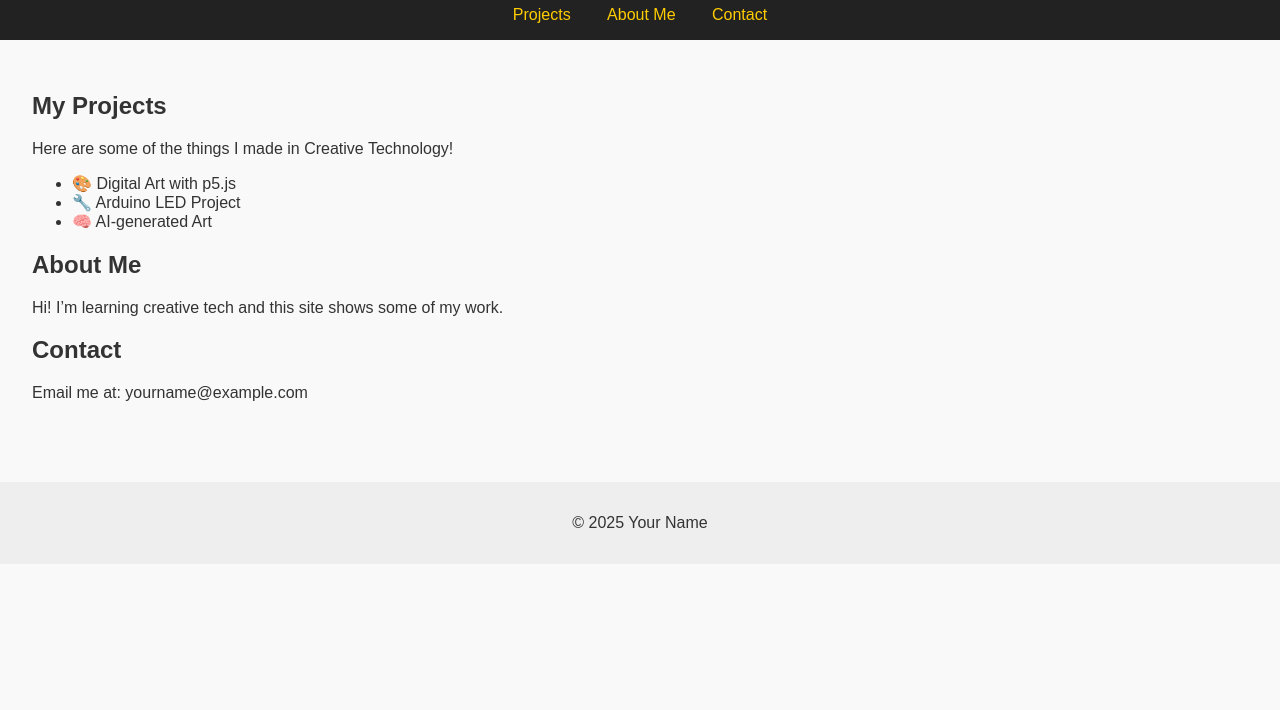
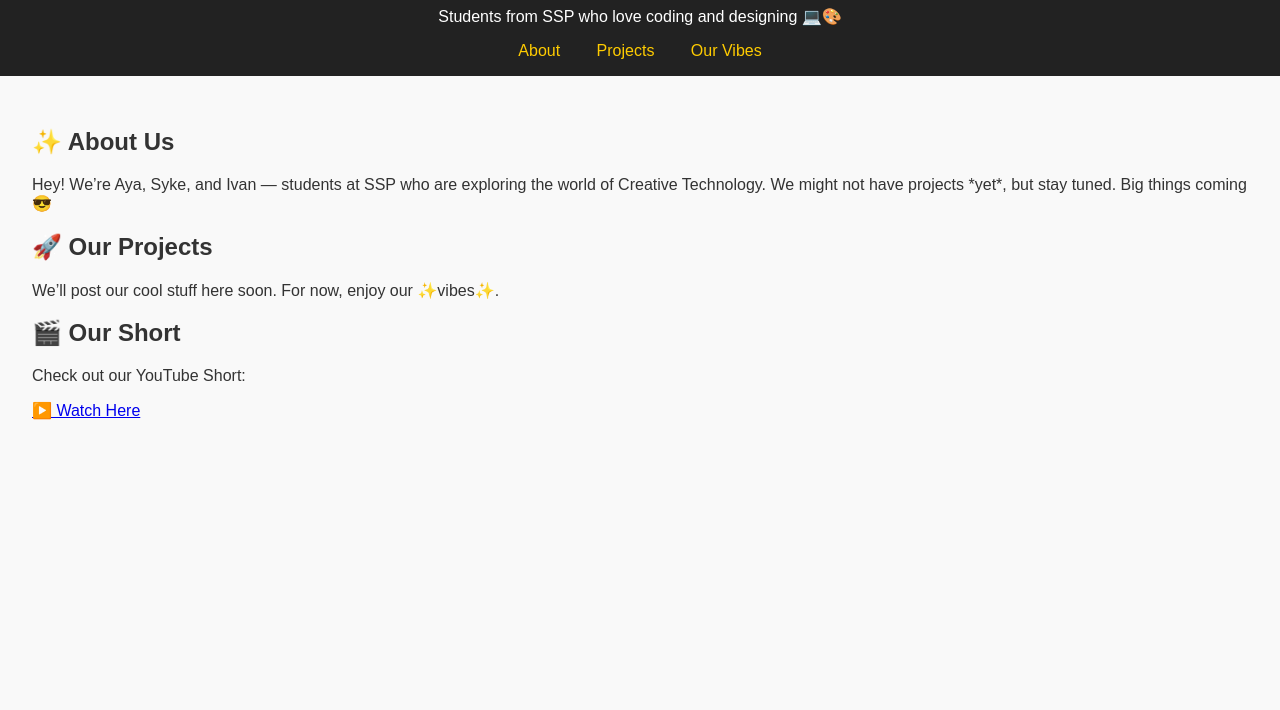
Before and after one commit to CT-project/Creative-portfolio, a plain HTML site: page index.html in a window 1280 px wide. Shown: the part 90-800 px from the top of the page. Drawn offline with Linux system fonts and the light colour scheme.

Commit message:
index.html

```diff
--- a/index.html
+++ b/index.html
@@ -1,44 +1,35 @@
 <!DOCTYPE html>
-<html>
+<html lang="en">
 <head>
   <meta charset="UTF-8">
-  <title>My Creative Tech Portfolio</title>
+  <title>Aya, Syke, and Ivan's Website</title>
   <link rel="stylesheet" href="style.css">
 </head>
 <body>
   <header>
-    <h1>Welcome to My Creative Tech Portfolio</h1>
+    <h1>🎉 Welcome to Aya, Syke, and Ivan's Website! 🎉</h1>
+    <p class="tagline">Students from SSP who love coding and designing 💻🎨</p>
     <nav>
+      <a href="#about">About</a>
       <a href="#projects">Projects</a>
-      <a href="#about">About Me</a>
-      <a href="#contact">Contact</a>
+      <a href="#fun">Our Vibes</a>
     </nav>
   </header>
 
   <main>
-    <section id="projects">
-      <h2>My Projects</h2>
-      <p>Here are some of the things I made in Creative Technology!</p>
-      <ul>
-        <li>🎨 Digital Art with p5.js</li>
-        <li>🔧 Arduino LED Project</li>
-        <li>🧠 AI-generated Art</li>
-      </ul>
+    <section id="about">
+      <h2>✨ About Us</h2>
+      <p>Hey! We’re Aya, Syke, and Ivan — students at SSP who are exploring the world of Creative Technology. We might not have projects *yet*, but stay tuned. Big things coming 😎</p>
     </section>
 
-    <section id="about">
-      <h2>About Me</h2>
-      <p>Hi! I’m learning creative tech and this site shows some of my work.</p>
+    <section id="projects">
+      <h2>🚀 Our Projects</h2>
+      <p>We’ll post our cool stuff here soon. For now, enjoy our ✨vibes✨.</p>
     </section>
 
-    <section id="contact">
-      <h2>Contact</h2>
-      <p>Email me at: yourname@example.com</p>
-    </section>
-  </main>
-
-  <footer>
-    <p>© 2025 Your Name</p>
-  </footer>
-</body>
-</html>
+    <section id="fun">
+      <h2>🎬 Our Short</h2>
+      <p>Check out our YouTube Short:</p>
+      <a class="yt-link" href="https://youtube.com/shorts/dG1wbnFzIgI?si=xXYB7VB5Mh5UPDUe" target="_blank">
+        ▶️ Watch Here
+      </a
```
